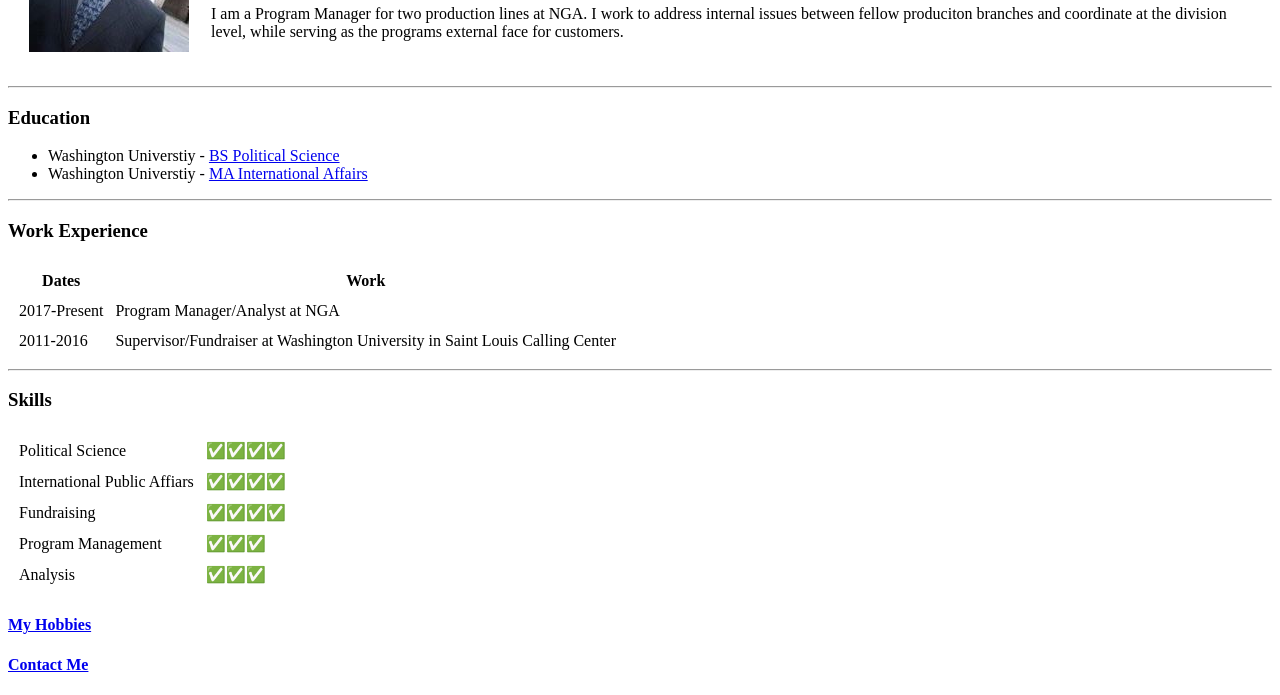
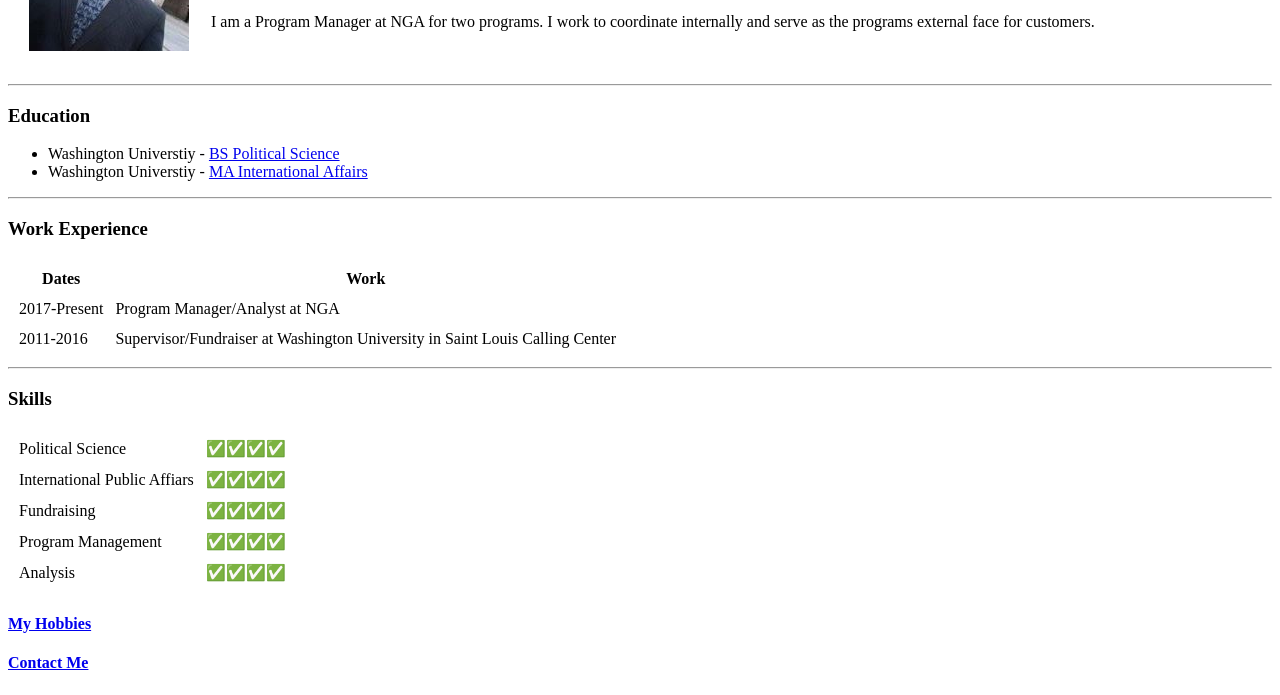
Before and after one commit to DanielJPatterson/cv, a plain HTML site: page index.html in a window 1280 px wide. Shown: the part 138-833 px from the top of the page. Drawn offline with Linux system fonts and the light colour scheme.

Commit message:
Add files via upload

```diff
--- a/index.html
+++ b/index.html
@@ -13,8 +13,7 @@
       <td>
         <h1>Daniel Patterson</h1>
         <p><em>Program Manager at <strong><a href="https://www.nga.mil/Pages/Default.aspx">NGA</a></strong></em></p>
-        <p>I am a Program Manager for two production lines at NGA. I work to address internal issues between fellow produciton branches
-          and coordinate at the division level, while serving as the programs external face for customers.</p>
+        <p>I am a Program Manager at NGA for two programs. I work to coordinate internally and serve as the programs external face for customers.</p>
       </td>
     </tr>
   </table>
@@ -61,11 +60,11 @@
     </tr>
     <tr>
       <td>Program Management</td>
-      <td>✅✅✅</td>
+      <td>✅✅✅✅</td>
     </tr>
     <tr>
       <td>Analysis</td>
-      <td>✅✅✅</td>
+      <td>✅✅✅✅</td>
     </tr>
   </table>
   <h4><a href="Hobbies.html">My Hobbies</a></h4>
```
